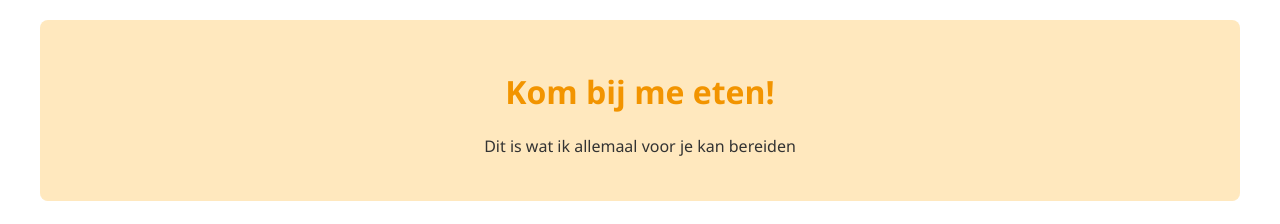
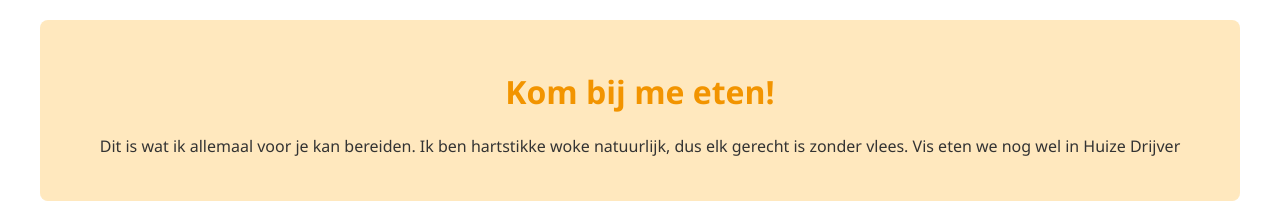
Before and after one commit to DennisDrijver97/EtenBijDennis, a plain HTML site: page index.html in a window 1280 px wide. Shown: the top 224 px of the page. Drawn offline with Linux system fonts and the light colour scheme.

Commit message:
Update index.html

```diff
--- a/index.html
+++ b/index.html
@@ -94,7 +94,7 @@
 <body>
     <header>
         <h1>Kom bij me eten!</h1>
-        <p>Dit is wat ik allemaal voor je kan bereiden</p>
+        <p>Dit is wat ik allemaal voor je kan bereiden. Ik ben hartstikke woke natuurlijk, dus elk gerecht is zonder vlees. Vis eten we nog wel in Huize Drijver</p>
     </header>
 
        <section class="gerechten-container">
```
